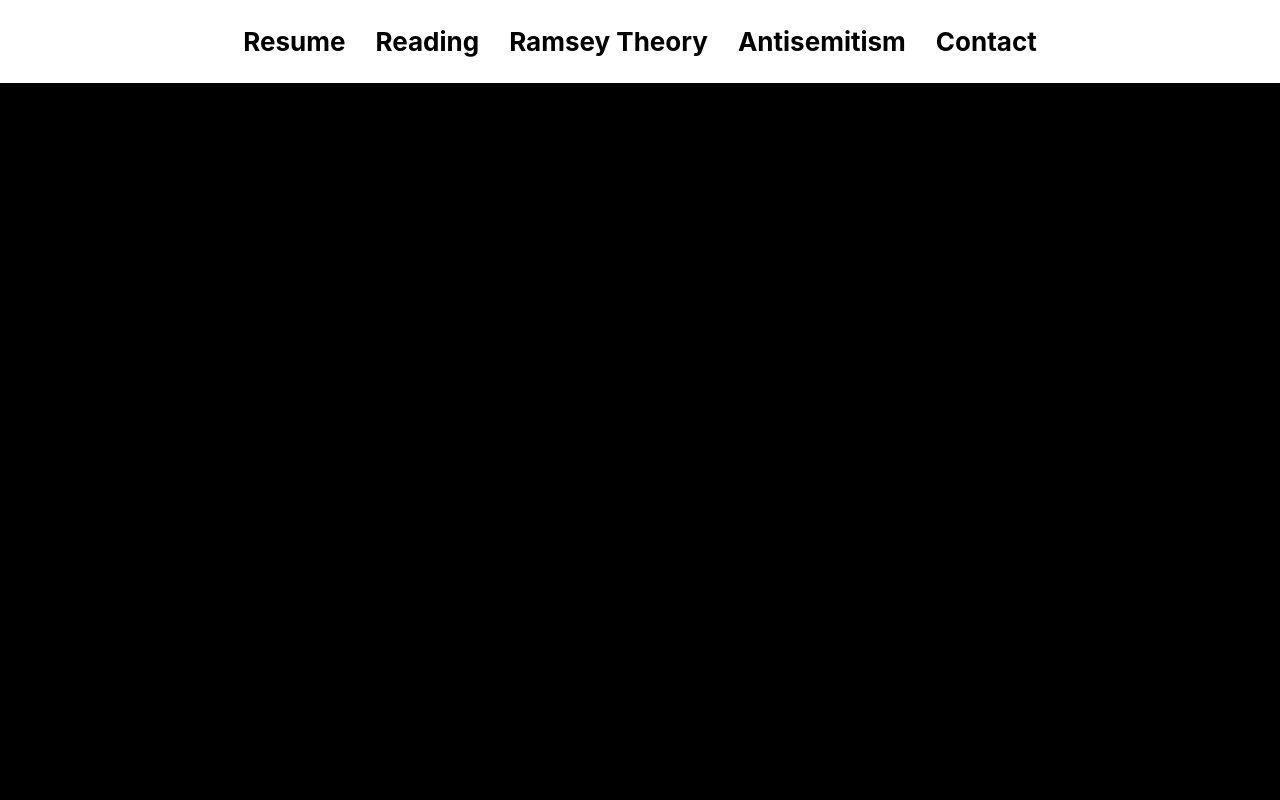
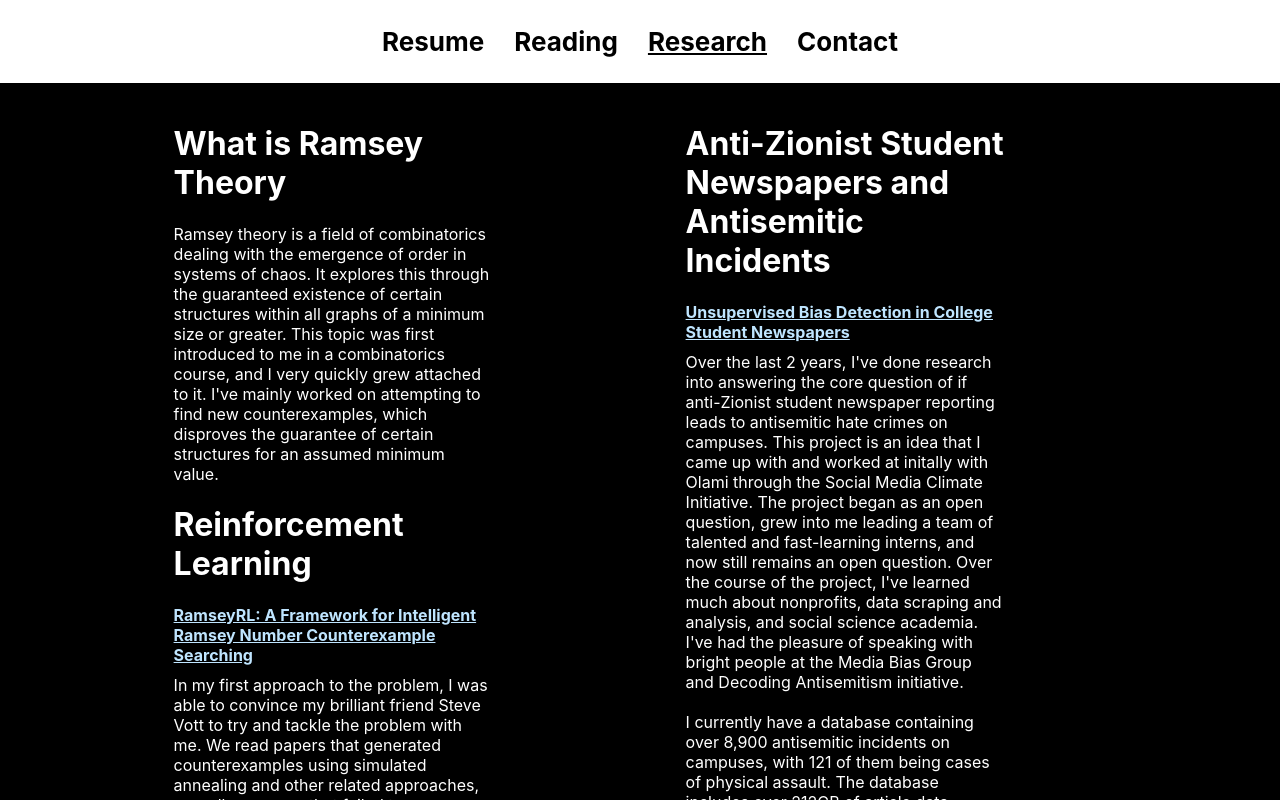
Before and after one commit to aLehav/aLehav.github.io, a React (Create React App) app: page /research in a window 1280 px wide. Shown: the top 800 px of the page. Built offline with nearby package versions, Linux system fonts and the light colour scheme.

Commit message:
grouped research, added roadtrip

```diff
--- a/src/App.js
+++ b/src/App.js
@@ -2,9 +2,9 @@ import React from 'react';
 import { BrowserRouter as Router, Routes, Route } from 'react-router-dom';
 import Contact from './components/Contact/Contact';
 import Reading from './components/Reading/Reading';
-import Ramsey from './components/Ramsey/Ramsey';
-import Antisemitism from './components/Antisemitism/Antisemitism';
+import Research from './components/Research/Research';
 import Resume from './components/Resume/Resume';
+import Roadtrip from './components/Roadtrip/Roadtrip';
 import Navbar from './Navbar';
 import './App.css';
 
@@ -18,9 +18,9 @@ function App() {
             <Route path="/" element={<Resume />} />
             <Route path="/resume" element={<Resume />} />
             <Route path="/reading" element={<Reading />} />
-            <Route path="/ramsey-theory" element={<Ramsey />} />
-            <Route path="/antisemitism" element={<Antisemitism />} />
+            <Route path="/research" element={<Research />} />
             <Route path="/contact" element={<Contact />} />
+            <Route path="/roadtrip" element={<Roadtrip />} />
           </Routes>
         </div>
       </div>
--- a/src/Navbar.jsx
+++ b/src/Navbar.jsx
@@ -8,8 +8,7 @@ function Navbar({ setSelection }) {
   const navItems = [
     { path: '/resume', label: 'Resume' },
     { path: '/reading', label: 'Reading' },
-    { path: '/ramsey-theory', label: 'Ramsey Theory' },
-    { path: '/antisemitism', label: 'Antisemitism' },
+    { path: '/research', label: 'Research' },
     { path: '/contact', label: 'Contact' },
   ];
 
--- a/src/components/Antisemitism/Antisemitism.jsx
+++ /dev/null
@@ -1,21 +0,0 @@
-import React from 'react';
-import './Antisemitism.css'
-
-function Antisemitism() {
-  return (
-    <div className="antisemitism-page">
-        <h1>My Research</h1>
-        <a target="_blank" rel="noopener noreferrer" href='https://arxiv.org/abs/2309.06557'>Unsupervised Bias Detection in College Student Newspapers
-        </a>
-        Over the last 2 years, I've done research into answering the core question of if anti-Zionist student newspaper reporting leads to antisemitic hate crimes on campuses. This project is an idea that I came up with and worked at initally with Olami through the Social Media Climate Initiative. The project began as an open question, grew into me leading a team of talented and fast-learning interns, and now still remains an open question. Over the course of the project, I've learned much about nonprofits, data scraping and analysis, and social science academia. I've had the pleasure of speaking with bright people at the Media Bias Group and Decoding Antisemitism initiative.
-        <br />
-        <br />
-        I currently have a database containing over 8,000 antisemitic incidents on campuses and 2,000,000 links spanning 200 university newspapers. Over the near future, I intend scrape and filter links. Then, I wish to integrate qualitative data analysis to label the data. This data can be used to report on events happening on campuses to better inform administrators on how their policies and campus discourse may affect students. In addition, machine learning models can be trained to help label and predict based on this data.
-        <br />
-        <br />
-        While my current focus is on campus newspapers, I hope to branch out into mainstream media and social media in the future.
-    </div>
-  );
-}
-
-export default Antisemitism;
--- a/src/components/Ramsey/Ramsey.jsx
+++ /dev/null
@@ -1,22 +0,0 @@
-import React from 'react';
-import './Ramsey.css'
-
-function Ramsey() {
-  return (
-    <div className="ramsey-page">
-      <h1>What is Ramsey Theory</h1>
-      Ramsey theory is a field of combinatorics dealing with the emergence of order in systems of chaos. It explores this through the guaranteed existence of certain structures within all graphs of a minimum size or greater. This topic was first introduced to me in a combinatorics course, and I very quickly grew attached to it. I've mainly worked on attempting to find new counterexamples, which disproves the guarantee of certain structures for an assumed minimum value.
-      <h1>Approach 1: Reinforcement Learning</h1>
-      <a target="_blank" rel="noopener noreferrer" href='https://arxiv.org/abs/2308.11943'>RamseyRL: A Framework for Intelligent Ramsey Number Counterexample Searching
-      </a>
-      In my first approach to the problem, I was able to convince my brilliant friend Steve Vott to try and tackle the problem with me. We read papers that generated counterexamples using simulated annealing and other related approaches, as well as papers that failed to use reinforcement learning. We were both very inexperienced in both combinatorics and reinforcement learning, but worked steadily on the project during our free time. One summer later we had written a paper and Steve had generated a Python package from our code. It was a phenomenal collaborative experience, but we failed to find a new counterexample.
-
-      <h1>Approach 2: Classical Algorithm</h1>
-      <a target="_blank" rel="noopener noreferrer" href='https://arxiv.org/abs/2411.04267'>Ramsey Number Counterexample Checking and One Vertex Extension Linearly Related to s and t
-      </a>
-      This past summer, I once again began to be interested in the problem. Initially, I was thinking of efficient encoded representations of graphs to leverage transformer architectures. However, in the process I thought of an idea for a classical algorithm. This algorithm would theoretically be a new fast way to extend a set of counterexamples of size n to size n+1 much faster than existing approaches. Over the summer and school year I have been working on a paper and python library detailing my findings. Hopefully in the near future I'll submit the paper to a journal.
-    </div>
-  );
-}
-
-export default Ramsey;
--- a/src/components/Reading/BookPlot/data.jsx
+++ b/src/components/Reading/BookPlot/data.jsx
@@ -12,7 +12,7 @@ export const data = [
   {
     name: "Cat's Cradle", author: "Kurt Vonnegut Jr.",
     review: "Comedically charming, best book I've read that can easily be classified as post modern, highly recommend to anyone with a free 4-5 hours.",
-    x: 0.78, y: 0.70, size: 179, color: "#c022e6",
+    x: 0.78, y: 0.70, size: 179, color: "#00dca6",
   },
   {
     name: "The Sons", author: "Franz Kafka",
@@ -22,7 +22,7 @@ export const data = [
   {
     name: "Steve Jobs", author: "Walter Isaacson",
     review: "Amazing book. Still never going to buy an Apple device. Glimpse into a man who acts like a piece of shit but definitely becomes more than just a person in this world.",
-    x: 0.87, y: 0.77, size: 630, color: "#1e26db",
+    x: 0.87, y: 0.77, size: 630, color: "#fa8c00",
   },
   {
     name: "Zero to One: Notes on Startups, or How to Build the Future", author: "Peter Thiel",
@@ -32,7 +32,7 @@ export const data = [
   {
     name: "A Very Punchable Face", author: "Colin Jost",
     review: "It's aight.",
-    x: 0.67, y: 0.40, size: 312, color: "#1e26db",
+    x: 0.67, y: 0.40, size: 312, color: "#fa8c00",
   },
   {
     name: "The Grapes of Wrath", author: "John Steinbeck",
@@ -125,7 +125,7 @@ export const data = [
   {
     name: "The Russian Soul: Selections from A Writer's Diary by Fyodor Dostoevsky", author: "Fyodor Dostoevsky",
     review: "Roped me in with the chauvinism, kept me with the antisemitism. On a real note, an incredibly compelling author who convinced me in fervors blending history and fiction on topics of death and statehood independent of not caring about the fact that it is no longer the late 1800s and I am not a Russian Christian. Would love to read more Dostoevsky, or perhaps Tolstoy or Pushkin at his recommendation. I doubt I'll ever read his full diary.",
-    x: 0.77, y: 0.77, size: 137, color: "#bdcc15",
+    x: 0.77, y: 0.77, size: 137, color: "#c71e1d",
   },
   {
     name: "How Not to Die: Discover the Foods Scientifically Proven to Prevent and Reverse Disease", author: "Michael Greger",
@@ -140,7 +140,7 @@ export const data = [
   {
     name: "Fathers and Sons", author: "Ivan Turgenev",
     review: "An interesting read, especially when situated in its historical context. Generational themes discussed still ring true, well-polished but not outstanding in any particular regard..",
-    x: 0.83, y: 0.67, size: 200, color: "#bdcc15"
+    x: 0.83, y: 0.67, size: 200, color: "#c71e1d"
   },
   {
     name: "Amerika", author: "Franz Kafka",
@@ -165,12 +165,12 @@ export const data = [
   {
     name: "The Devils", author: "Fyodor Dostoevsky",
     review: "When I started this book, I was in a happy relationship. I finish it no longer in a relationship, unhappy with work, and in a much better position to consume Russian literature. In all honesty, the general slowness with which I read this work definitely affected my perception of it, but I was incredibly surprised by how little I enjoyed it. I would love to read another Dostoevsky work, but not for a few months.",
-    x: 0.32, y: 0.20, size: 704, color: "#bdcc15"
+    x: 0.32, y: 0.20, size: 704, color: "#c71e1d"
   },
   {
     name: "Slaughterhouse-Five", author: "Kurt Vonnegut Jr.",
     review: "Witty and emotional. Sad I didn't read it in high school but a fast and pleasant way to get my mind racing about aging, war, and the absurdity of life. So it goes.",
-    x: 0.78, y: 0.86, size: 275, color: "#c022e6"
+    x: 0.78, y: 0.86, size: 275, color: "#00dca6"
   },
   {
     name: "The Old Man and the Sea", author: "Ernest Hemingway",
@@ -185,11 +185,21 @@ export const data = [
   {
     name: "Benjamin Franklin: An American Life", author: "Walter Isaacson",
     review: "A generally slow book. Interesting life and well written, but when compared to Steve Jobs, the story is told more reductively with more of a focus on facts than a personality.",
-    x: 0.55, y: 0.61, size: 586, color: "#1e26db"
+    x: 0.55, y: 0.61, size: 586, color: "#fa8c00"
   },
   {
     name: "Welcome to the Monkey House", author: "Kurt Vonnegut Jr.",
     review: "Literally perfect.",
-    x: 1.00, y: 0.95, size: 331, color: "#c022e6"
+    x: 1.00, y: 0.95, size: 331, color: "#00dca6"
+  },
+  {
+    name: "God Bless You, Mr. Rosewater", author: "Kurt Vonnegut Jr.",
+    review: "Thought provoking and disturbing in a wonderful way.",
+    x: 0.94, y: 0.91, size: 290, color: "#00dca6"
+  },
+  {
+    name: "The Gambler", author: "Fyodor Dostoevsky",
+    review: "One man's roulette is another man's day trading. Brilliant novel, each chapter leaves you excited for the next, would highly recommend to anyone whose been addicted to anything.",
+    x: 0.84, y: 0.77, size: 188, color: "#c71e1d",
   }
 ];
--- a/src/components/Reading/Reading.css
+++ b/src/components/Reading/Reading.css
@@ -12,6 +12,7 @@
     padding: 20px;
     box-sizing: border-box;
     text-align: left;
+    padding-bottom: 0%;
 }
 
 /* The container for the scatterplot ensures it takes full width */
@@ -19,12 +20,6 @@
     width: 100%; /* Full width for scatterplot */
     min-height: 100vh;
 }
-
-.text-and-diagram-container .reading-explanation {
-    margin-bottom: 20px; /* Add spacing between text sections */
-}
-/*
-/* Scatterplot adjustments */
 
 
 @media (min-width: 769px) {
--- a/src/components/Reading/Reading.jsx
+++ b/src/components/Reading/Reading.jsx
@@ -13,8 +13,8 @@ function Reading() {
             Growing up, I would sometimes jokingly say "Oh sorry, I'm illiterate" when asked if I wanted to read. While it was a good joke, it did bother me when I got to college that I hadn't really ever read a book for pleasure. As such, I started reading. I initially picked up professional books, easy books to read, and ones that were digestible as audiobooks. However, over the course of the process, I've come to enjoy more classics and books in general. It's also helped me find lots of good coffee shops and parks along the way. If you have or want any recommendations, add me on goodreads or just shoot me a message!
           </p>
         </div>
-        <div className="reading-explanation">
-          <h1>Books Read</h1>
+        <div className="reading-explanation" style={{"padding-top":"0px"}}>
+          <h1 style={{"margin-top":"0px"}}>Books Read</h1>
           <p>
             The chart below is a diagram representing all the books I've read recently. They are vaguely colored by type. The size of the circles represents the page count. Hover over a circle to learn which book it is and read my review if I left one.
           </p>
--- a/src/components/Ramsey/Ramsey.css
+++ b/src/components/Research/Research.css
@@ -1,4 +1,4 @@
-.ramsey-page {
+.content-page {
     display: flex;
     flex-direction: column; /* Single-column layout */
     align-items: left; /* Center the content */
@@ -11,6 +11,15 @@
     width: 100%;
     max-width: 70%;
     > a {
-        color:cornsilk
+        color:rgb(191, 229, 255);
+        padding-bottom: 10px;
+        font-weight: bold;
     }
 }
+
+container.two-col {
+    display: grid;
+    grid-template-columns: 1fr 1fr;
+    margin-left: 10%;
+    margin-right: 10%;
+}
--- /dev/null
+++ b/src/components/Research/Research.jsx
@@ -0,0 +1,36 @@
+import React from 'react';
+import './Research.css'
+
+function Research() {
+  return (
+    <container className="two-col">
+      <div className="content-page">
+        <h1>What is Ramsey Theory</h1>
+        Ramsey theory is a field of combinatorics dealing with the emergence of order in systems of chaos. It explores this through the guaranteed existence of certain structures within all graphs of a minimum size or greater. This topic was first introduced to me in a combinatorics course, and I very quickly grew attached to it. I've mainly worked on attempting to find new counterexamples, which disproves the guarantee of certain structures for an assumed minimum value.
+        <h1>Reinforcement Learning</h1>
+        <a target="_blank" rel="noopener noreferrer" href='https://arxiv.org/abs/2308.11943'>RamseyRL: A Framework for Intelligent Ramsey Number Counterexample Searching
+        </a>
+        In my first approach to the problem, I was able to convince my brilliant friend Steve Vott to try and tackle the problem with me. We read papers that generated counterexamples using simulated annealing and other related approaches, as well as papers that failed to use reinforcement learning. We were both very inexperienced in both combinatorics and reinforcement learning, but worked steadily on the project during our free time. One summer later we had written a paper and Steve had generated a Python package from our code. It was a phenomenal collaborative experience, but we failed to find a new counterexample.
+
+        <h1>Classical Algorithm</h1>
+        <a target="_blank" rel="noopener noreferrer" href='https://arxiv.org/abs/2411.04267'>Ramsey Number Counterexample Checking and One Vertex Extension Linearly Related to s and t
+        </a>
+        This past summer, I once again began to be interested in the problem. Initially, I was thinking of efficient encoded representations of graphs to leverage transformer architectures. However, in the process I thought of an idea for a classical algorithm. This algorithm would theoretically be a new fast way to extend a set of counterexamples of size n to size n+1 much faster than existing approaches. Over the summer and school year I have been working on a paper and python library detailing my findings. Hopefully in the near future I'll submit the paper to a journal.
+      </div>
+      <div className="content-page">
+        <h1>Anti-Zionist Student Newspapers and Antisemitic Incidents</h1>
+        <a target="_blank" rel="noopener noreferrer" href='https://arxiv.org/abs/2309.06557'>Unsupervised Bias Detection in College Student Newspapers
+        </a>
+        Over the last 2 years, I've done research into answering the core question of if anti-Zionist student newspaper reporting leads to antisemitic hate crimes on campuses. This project is an idea that I came up with and worked at initally with Olami through the Social Media Climate Initiative. The project began as an open question, grew into me leading a team of talented and fast-learning interns, and now still remains an open question. Over the course of the project, I've learned much about nonprofits, data scraping and analysis, and social science academia. I've had the pleasure of speaking with bright people at the Media Bias Group and Decoding Antisemitism initiative.
+        <br />
+        <br />
+        I currently have a database containing over 8,900 antisemitic incidents on campuses, with 121 of them being cases of physical assault. The database includes over 212GB of article data, including 5.6M links spanning 250 university newspapers. 3.8M of these links have content extracted, which can be queried by school, author, and date range. I wish to integrate qualitative data analysis in the near future to label the data. This data can be used to report on events happening on campuses to better inform administrators on how their policies and campus discourse may affect students. In addition, machine learning models can be trained to help label and predict based on this data.
+        <br />
+        <br />
+        While my current focus is on campus newspapers, I hope to branch out into mainstream media and social media in the future.
+      </div>
+    </container>
+  );
+}
+
+export default Research;
--- a/src/components/Antisemitism/Antisemitism.css
+++ b/src/components/Roadtrip/Roadtrip.css
@@ -1,4 +1,4 @@
-.antisemitism-page {
+.content-page {
     display: flex;
     flex-direction: column; /* Single-column layout */
     align-items: left; /* Center the content */
@@ -11,6 +11,8 @@
     width: 100%;
     max-width: 70%;
     > a {
-        color:cornsilk
+        color:rgb(191, 229, 255);
+        padding-bottom: 10px;
+        font-weight: bold;
     }
 }
--- /dev/null
+++ b/src/components/Roadtrip/Roadtrip.jsx
@@ -0,0 +1,12 @@
+import React from 'react';
+import './Roadtrip.css'
+
+function Roadtrip() {
+    return (
+        <div className='content-page'>
+            From May to December, I will be going on a roadtrip across all 50 states and almost all national parks. This is where I'll be documenting my thoughts and adventures for friends and family to see.
+        </div>
+    );
+}
+
+export default Roadtrip
```
